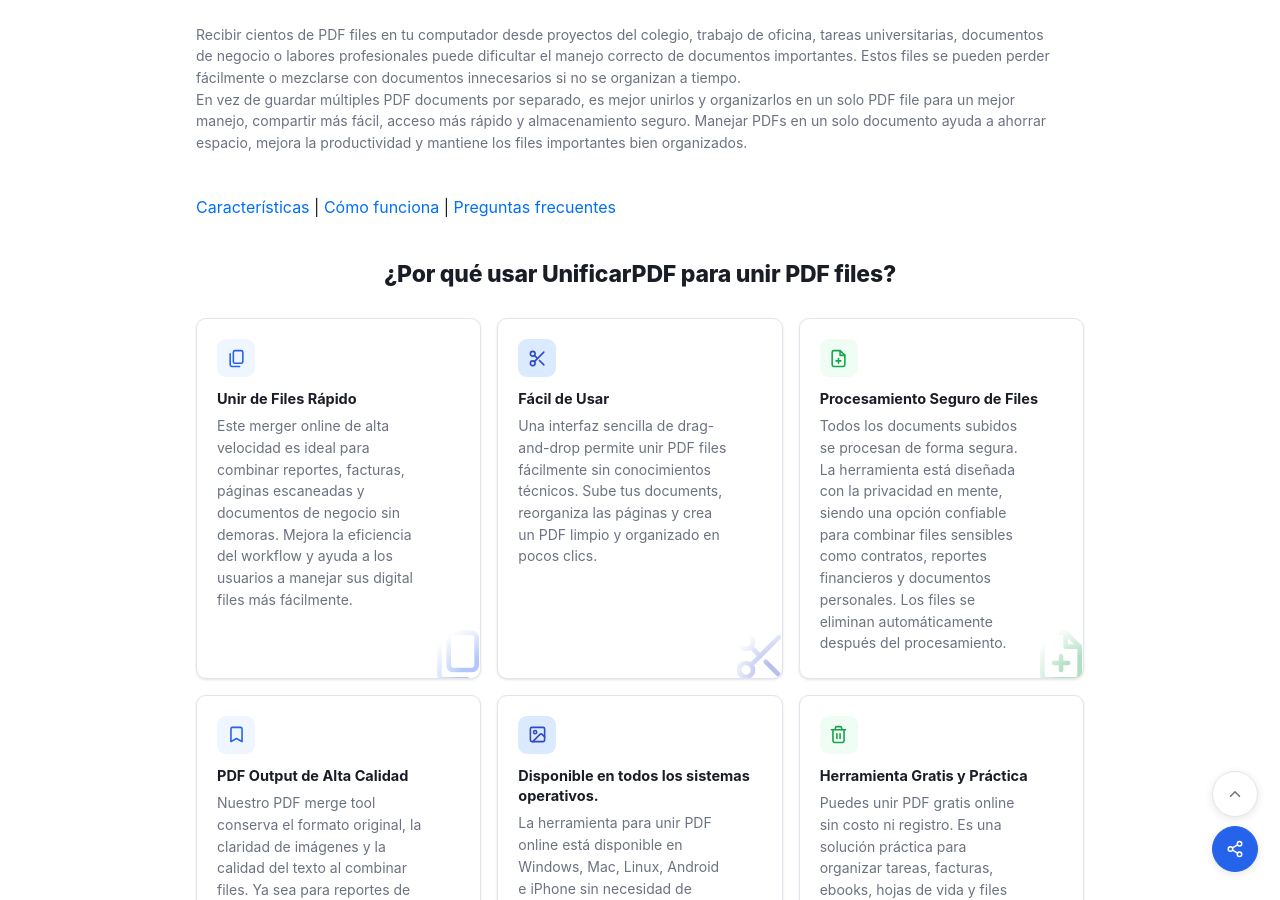
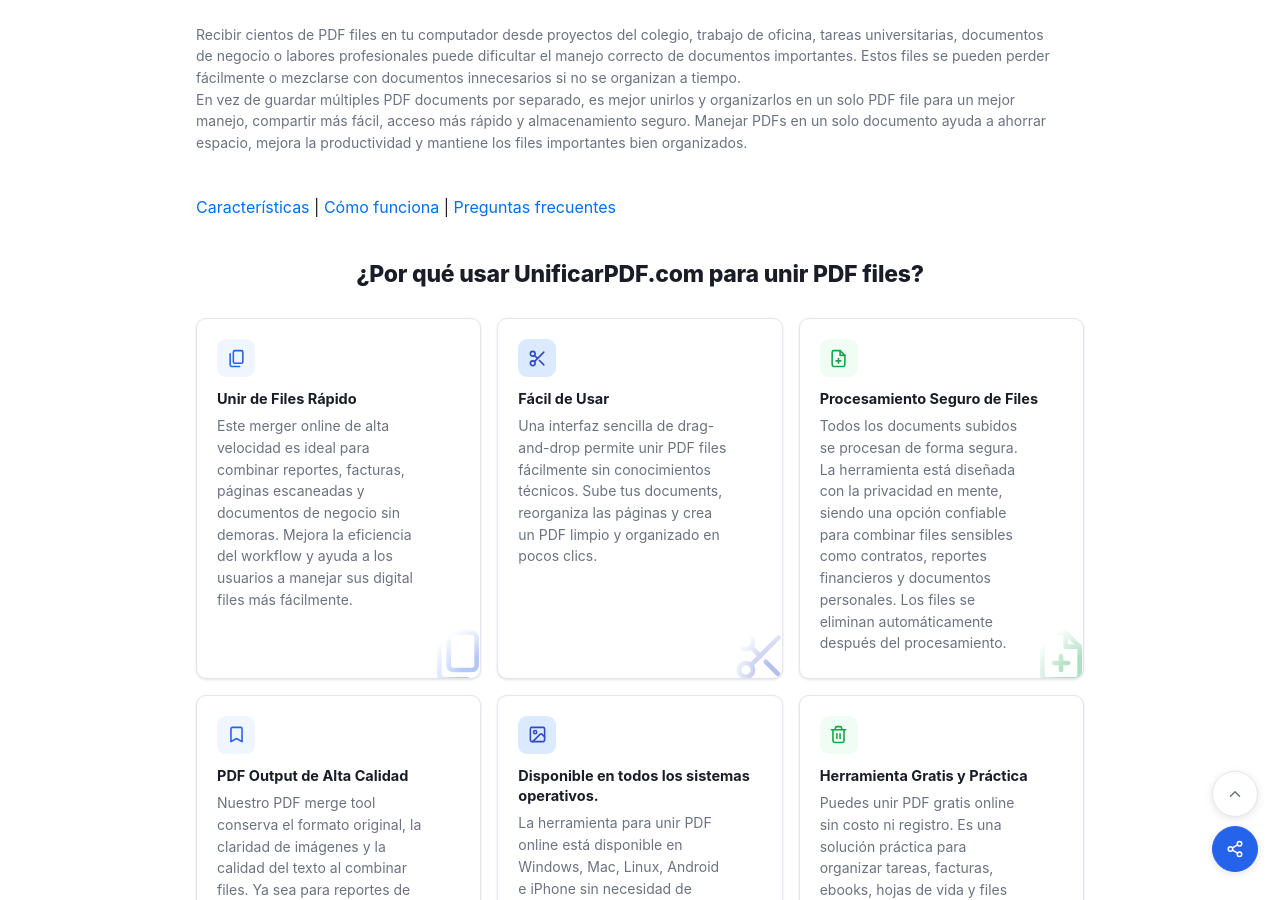
Before and after one commit to rforrupesh/jekyllmultilingual, a Jekyll site: the page built from index.md, in a window 1280 px wide and 900 px high, scrolled down 1331 px. Built offline with Jekyll 4.4.1, drawn with Linux system fonts in a browser that asks for light colours.

Commit message:
Update heading to include UnificarPDF.com

```diff
--- a/index.md
+++ b/index.md
@@ -136,7 +136,7 @@
 
   <section class="isec-block isec-why" aria-labelledby="isec-why-title" id="features">
     <div class="isec-block__head">
-      <h2 id="isec-why-title" class="isec-block__title">¿Por qué usar UnificarPDF para unir PDF files?</h2>
+      <h2 id="isec-why-title" class="isec-block__title">¿Por qué usar UnificarPDF.com para unir PDF files?</h2>
     </div>
     <div class="isec-card-grid">
       <div class="isec-card">
```
